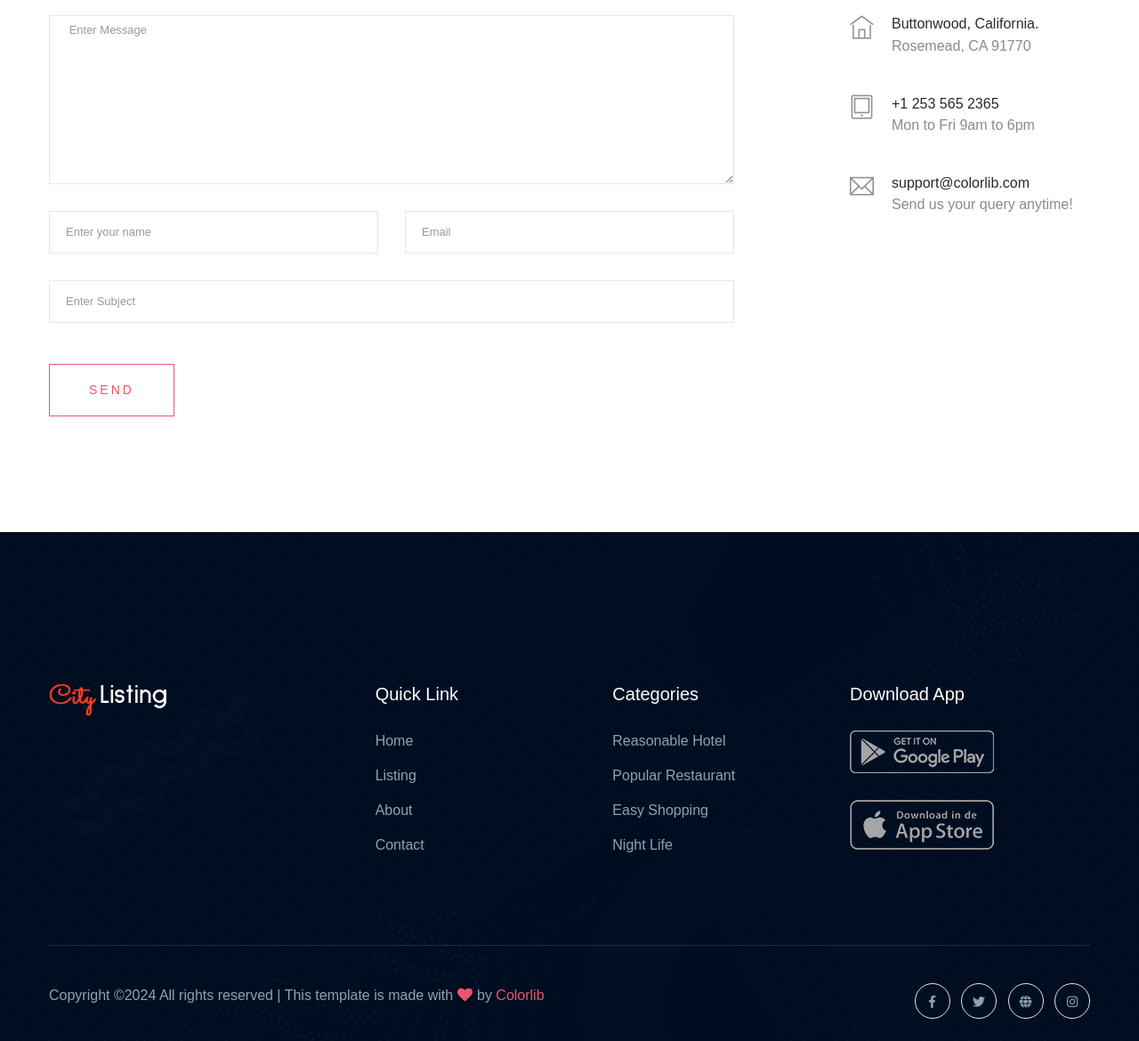
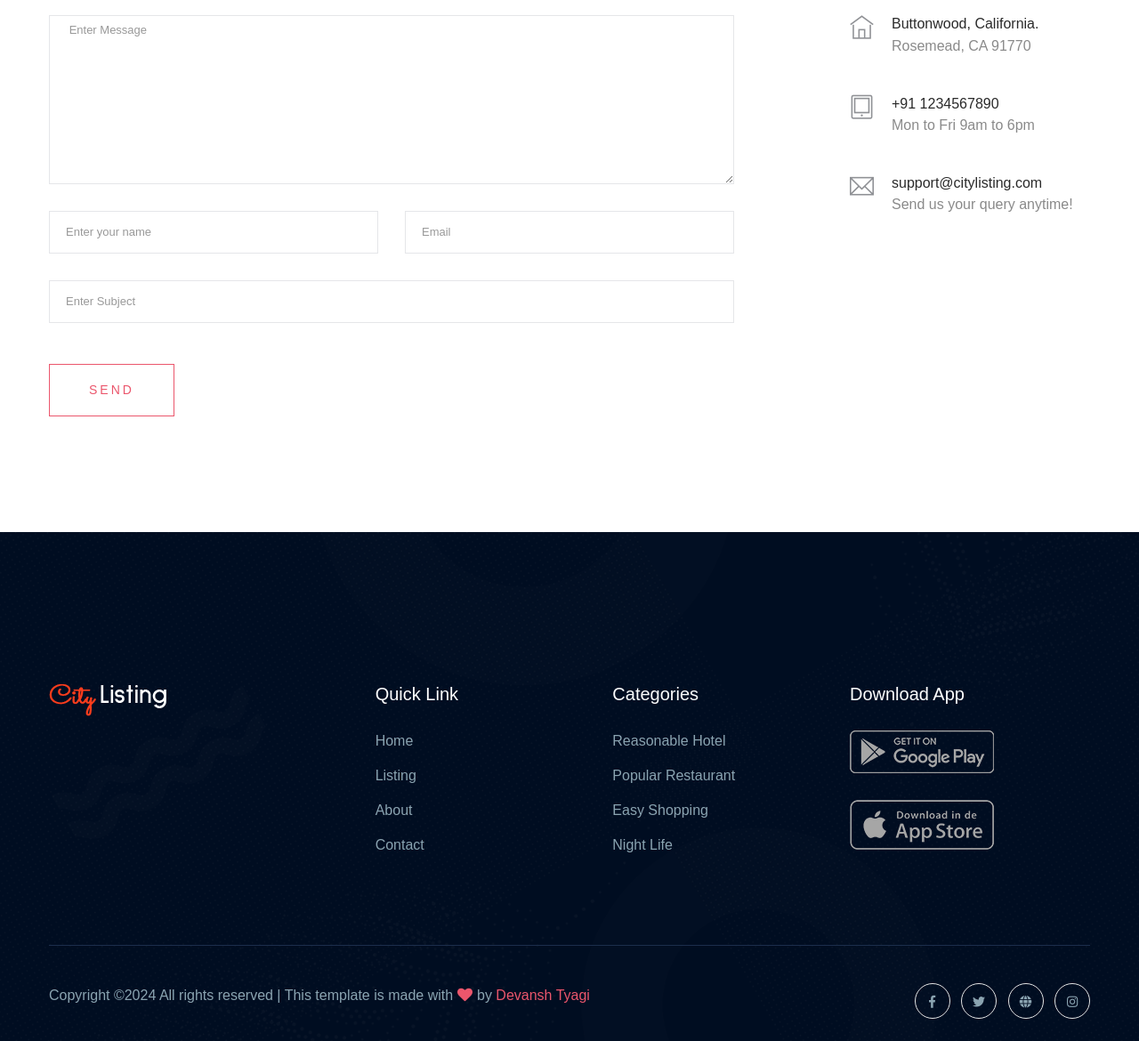
Before and after one commit to Devansh8954/tour, a plain HTML site: page citylisting-master/contact.html in a window 1280 px wide. Shown: the part 1217-2387 px from the top of the page at 89% size. Drawn offline with Linux system fonts and the light colour scheme; some packages are replaced by stand-ins of ours; a web font is replaced by a local one.

Commit message:
Update contact.html

```diff
--- a/citylisting-master/contact.html
+++ b/citylisting-master/contact.html
@@ -188,14 +188,14 @@
                         <div class="media contact-info">
                             <span class="contact-info__icon"><i class="ti-tablet"></i></span>
                             <div class="media-body">
-                                <h3>+1 253 565 2365</h3>
+                                <h3>+91 1234567890</h3>
                                 <p>Mon to Fri 9am to 6pm</p>
                             </div>
                         </div>
                         <div class="media contact-info">
                             <span class="contact-info__icon"><i class="ti-email"></i></span>
                             <div class="media-body">
-                                <h3>support@colorlib.com</h3>
+                                <h3>support@citylisting.com</h3>
                                 <p>Send us your query anytime!</p>
                             </div>
                         </div>
@@ -266,7 +266,7 @@
                         <div class="col-xl-9 col-lg-8">
                             <div class="footer-copy-right">
                                 <p><!-- Link back to Colorlib can't be removed. Template is licensed under CC BY 3.0. -->
-  Copyright &copy;<script>document.write(new Date().getFullYear());</script> All rights reserved | This template is made with <i class="fa fa-heart" aria-hidden="true"></i> by <a href="https://colorlib.com" target="_blank">Colorlib</a>
+  Copyright &copy;<script>document.write(new Date().getFullYear());</script> All rights reserved | This template is made with <i class="fa fa-heart" aria-hidden="true"></i> by <a href="https://colorlib.com" target="_blank">Devansh Tyagi</a>
   <!-- Link back to Colorlib can't be removed. Template is licensed under CC BY 3.0. --></p>
                             </div>
                         </div>
```
